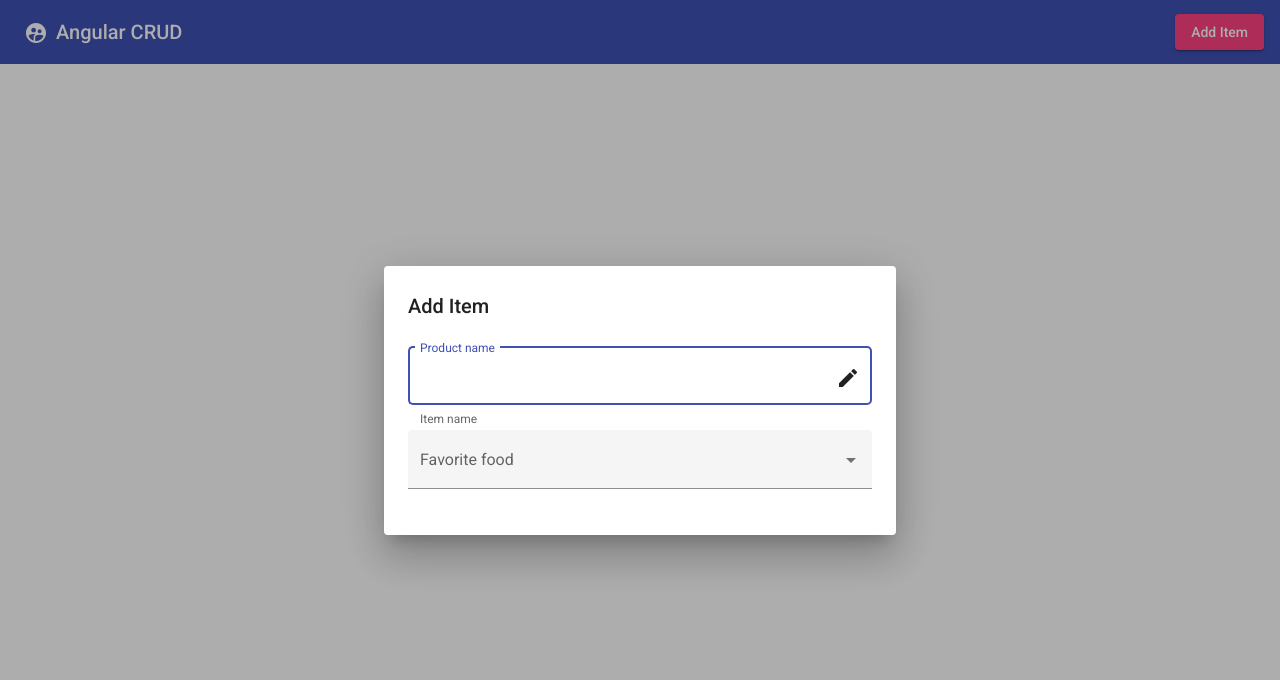
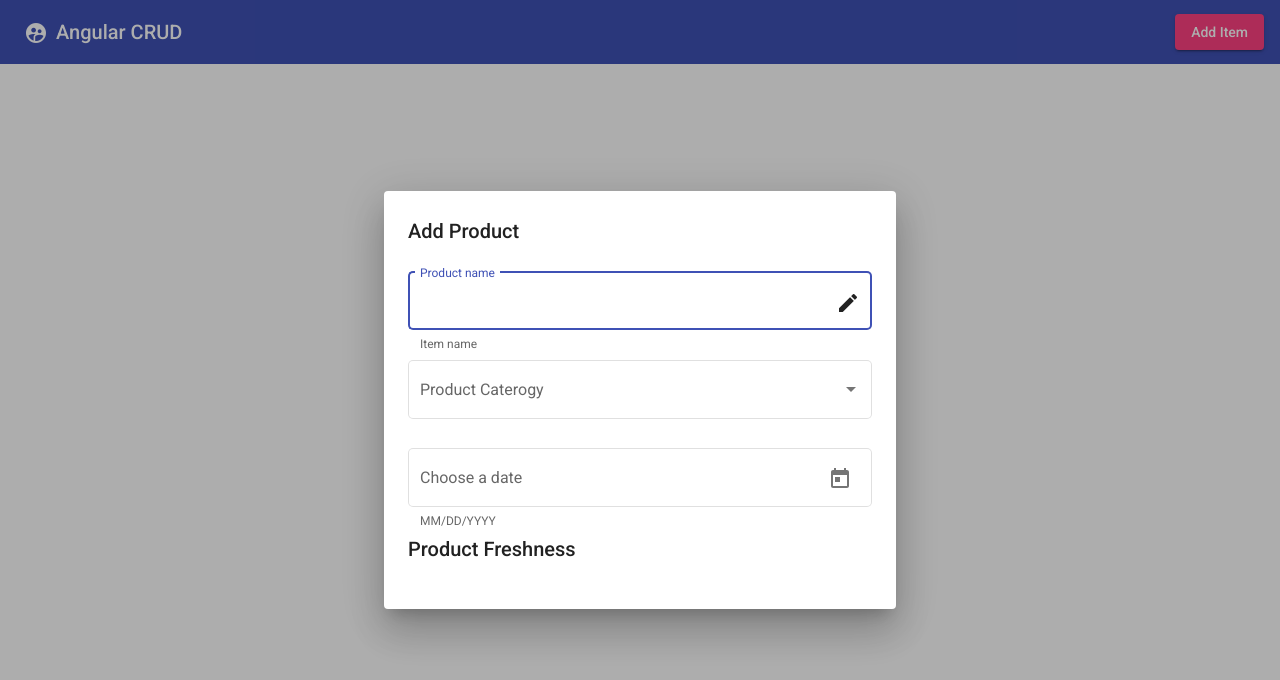
Before and after one commit to dideusmatheus/CRUD-Angular, an Angular app: page / in a window 1280 px wide. Both pictures are taken after a click on the button "Add Item". Shown: the top 680 px of the page. Built offline with nearby package versions, Linux system fonts and the light colour scheme.

Commit message:
Criação do dados form product

```diff
--- a/src/app/components/toolbar/dialog/dialog/dialog.component.html
+++ b/src/app/components/toolbar/dialog/dialog/dialog.component.html
@@ -1,24 +1,42 @@
-<h1 mat-dialog-title>Add Item</h1>
 
-<div mat-dialog-content class="">
+<div mat-dialog-content class="productData">
+  <h1 mat-dialog-title>Add Product</h1>
   <!-- product name -->
-  <mat-form-field appearance="outline">
-    <mat-label>Product name</mat-label>
-    <input matInput placeholder="Item">
-    <mat-icon matSuffix>create</mat-icon>
-    <mat-hint>Item name</mat-hint>
-  </mat-form-field>
+  <div class="productName">
+    <mat-form-field appearance="outline">
+      <mat-label>Product name</mat-label>
+      <input matInput placeholder="Product" />
+      <mat-icon matSuffix>create</mat-icon>
+      <mat-hint>Item name</mat-hint>
+    </mat-form-field>
+  </div>
 
   <!-- product category -->
-    <mat-form-field appearance="fill">
-      <mat-label>Favorite food</mat-label>
+  <div class="productCaterory">
+    <mat-form-field appearance="outline">
+      <mat-label>Product Caterogy</mat-label>
       <mat-select>
         <mat-option *ngFor="let category of categorys" [value]="category.value">
-          {{category.name}}
+          {{ category.name }}
         </mat-option>
       </mat-select>
     </mat-form-field>
+  </div>
 
+  <!-- date -->
+  <div class="date">
+    <mat-form-field appearance="outline">
+      <mat-label>Choose a date</mat-label>
+      <input matInput [matDatepicker]="picker" />
+      <mat-hint>MM/DD/YYYY</mat-hint>
+      <mat-datepicker-toggle matSuffix [for]="picker"></mat-datepicker-toggle>
+      <mat-datepicker #picker></mat-datepicker>
+    </mat-form-field>
+  </div>
+</div>
+
+<div mat-dialog-content class="productFreshness">
+  <h1 mat-dialog-title>Product Freshness</h1>
 
 
 
```
Also changed, not shown: src/app/app.module.ts (+7 -3 lines).
